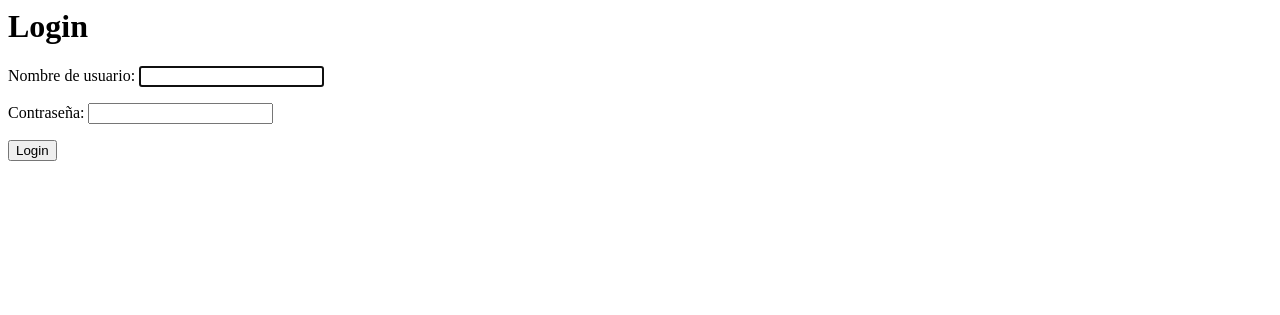
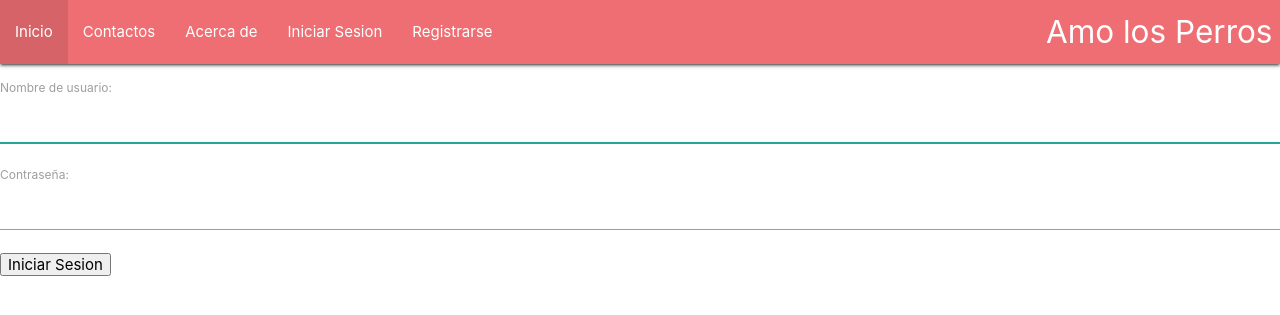
Before and after one commit to Boddyg/Repositorio_Pfinal, a Django app: page /login/ in a window 1280 px wide. Shown: the top 315 px of the page. Run offline with Django 4.2, Linux system fonts and the light colour scheme.

Commit message:
acerca listo, falta login y regis, paginas por agr

```diff
--- a/proyecto_BLOG/BLOG/urls.py
+++ b/proyecto_BLOG/BLOG/urls.py
@@ -22,12 +22,14 @@
 
 
 urlpatterns = [
+
     path('admin/', admin.site.urls),
     path('inicio/', views.inicio, name = 'Pagina de inicio'),
     path('post/<int:id>/', views.post_detail, name="post_detail"),
     path('register/', views.register, name="register"),
     path('login/', auth_views.LoginView.as_view(template_name='login.html') , name='login'),
     path('logout/', auth_views.LogoutView.as_view(template_name='index.html'), name='logout'),
-    path('publicar/', views_post.publicar_post.as_view(template_name='post/publicar.html'), name='publicar')
+    path('publicar/', views_post.publicar_post.as_view(template_name='post/publicar.html'), name='publicar'),
+    path('acercade/', views.acercade, name = 'Acerca de')
 
 ]
--- a/proyecto_BLOG/BLOG/views.py
+++ b/proyecto_BLOG/BLOG/views.py
@@ -35,3 +35,6 @@
     else:
         form = UserCreationForm()
     return render(request, 'singup.html', {'form': form})
+
+def acercade(request):
+        return render(request, "acercade.html", {})
--- a/proyecto_BLOG/templates/BarraNavegacion.html
+++ b/proyecto_BLOG/templates/BarraNavegacion.html
@@ -1,22 +1,37 @@
-<html>
+<head>
+    <!--Import Google Icon Font-->
+    <link href="https://fonts.googleapis.com/icon?family=Material+Icons" rel="stylesheet">
+    <!-- Compiled and minified CSS -->
+    <link rel="stylesheet" href="https://cdnjs.cloudflare.com/ajax/libs/materialize/1.0.0/css/materialize.min.css">
+    <!--Let browser know website is optimized for mobile-->
+    <meta name="viewport" content="width=device-width, initial-scale=1.0" />
+</head>
+
 <body>
+    <nav>
+        <div class="nav-wrapper">
             <ul>
                 <li><a href=/inicio>Inicio</a></li>
                 <li><a href=/contacto>Contactos</a></li>
                 <li><a href=/acercade>Acerca de</a></li>
 
                 {% if user.is_authenticated %}
-                <li><p>{{user.username}}</p></li>
+                <li><a>{{user.username}}</a></li>
                 <li><a class="nav-wrapper" href=/logout>Cerrar Sesion</a></li>
+
                 {% else %}
                 <li><a href=/login>Iniciar Sesion</a></li>
                 {% endif %}
 
                 <li><a href=/register>Registrarse</a></li>
-            <li><a href="{% url 'publicar' %}" >Publicar</li></a>
 
+                <a href="/inicio" class="brand-logo right">Amo los Perros</a>
+                <ul id="nav-mobile" class="left hide-on-med-and-down">
                 </ul>
+            </ul>
+        </div>
+    </nav>
 </body>
 
+
 <!--usar { % include "BarraNavegacion.html" %}  para agregar menu-->
-</html>
--- a/proyecto_BLOG/templates/login.html
+++ b/proyecto_BLOG/templates/login.html
@@ -1,11 +1,30 @@
-{% if form.errors %}
-<p>Your username and password didn't match. Please try again.</p>
-{% endif %}
+<html>
 
+<head>
+  <!--Import Google Icon Font-->
+  <link href="https://fonts.googleapis.com/icon?family=Material+Icons" rel="stylesheet">
+  <!-- Compiled and minified CSS -->
+  <link rel="stylesheet" href="https://cdnjs.cloudflare.com/ajax/libs/materialize/1.0.0/css/materialize.min.css">
+  <!--Let browser know website is optimized for mobile-->
+  <meta name="viewport" content="width=device-width, initial-scale=1.0" />
+</head>
 
-<h1>Login</h1>
+<body>
+  <nav>
+    <div class="nav-wrapper">
+      {% include "BarraNavegacion.html" %}
+      <ul id="nav-mobile" class="left hide-on-med-and-down">
+      </ul>
+    </div>
+  </nav>
   <form method="post">
     {% csrf_token %}
     {{ form.as_p }}
-    <button type="submit">Login</button>
-</form>
+    <button type="submit">Iniciar Sesion</button>
+  </form>
+  {% if form.errors %}
+  <p>Your username and password didn't match. Please try again.</p>
+  {% endif %}
+
+</body>
+</html>
--- a/proyecto_BLOG/templates/singup.html
+++ b/proyecto_BLOG/templates/singup.html
@@ -13,7 +13,7 @@
     <nav>
     <div class="nav-wrapper green darken-4">
     <div class="container">
-    	 <a href="/" class="brand-logo">Blog</a>
+    	 <a href="/" class="brand-logo">Registro</a>
 	      <ul id="nav-mobile" class="right hide-on-med-and-down">
 	        <li><a href="/">Home</a></li>
 	        <li><a href="/about">About</a></li>
```
Also changed, not shown: proyecto_BLOG/templates/acercade.html (added, +8 -0 lines), proyecto_BLOG/templates/index.html (+25 -3 lines). Lines whose indentation alone changed are shown as unchanged.
